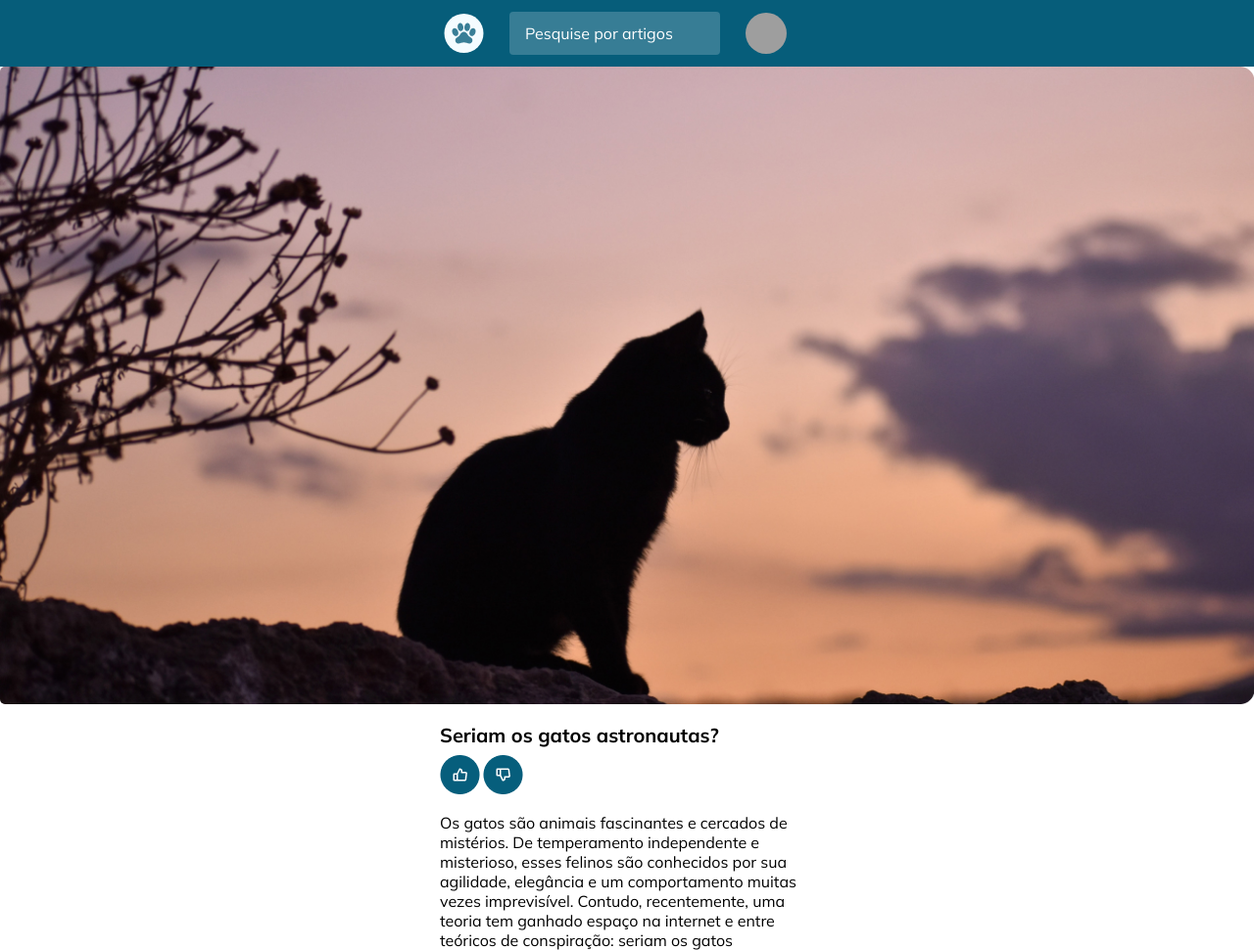
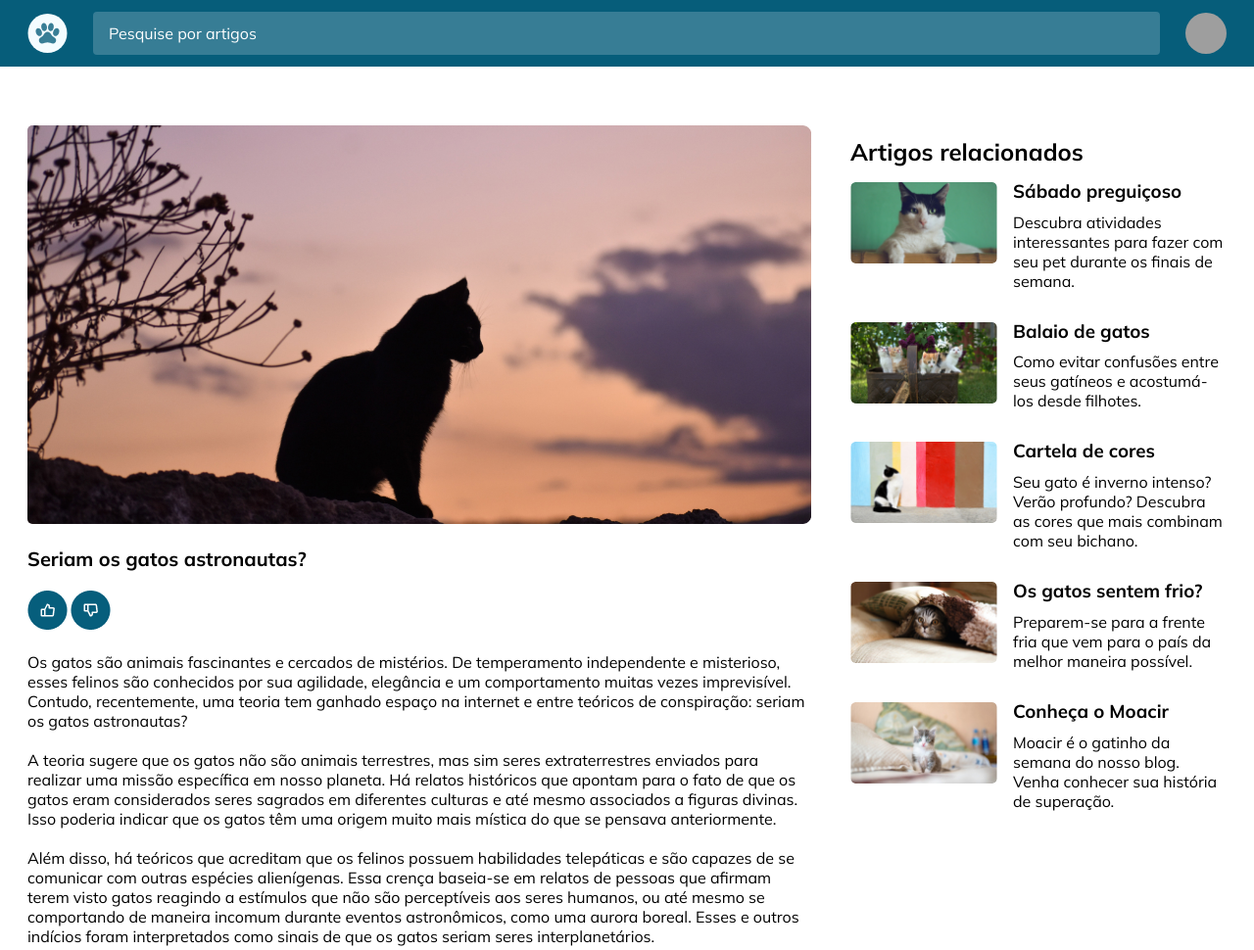
Before and after one commit to tiagobarross/CatBlog, a plain HTML site: page index.html in a window 1280 px wide. Shown: the top 970 px of the page at 98% size. Drawn offline with Linux system fonts and the light colour scheme; grey boxes are pictures that could not be loaded.

Commit message:
desktop responsive adjustments

```diff
--- a/index.html
+++ b/index.html
@@ -29,8 +29,8 @@
       </div>
     </header>
 
-    <img class="main-img" src="./assets/01.jpg" alt="">
     <main class="container">
+      <img src="./assets/01.jpg" alt="">
 
       <h1>Seriam os gatos astronautas?</h1>
 
--- a/style.css
+++ b/style.css
@@ -23,14 +23,14 @@ header{
   padding: 1.2rem 2.8rem;
 }
 
-aside img{
-  width: 100%;
-  height: auto;
-}
-.main-img{
+main img, aside img{
   width: 100%;
   height: auto;
   border-radius: 0.5rem;
+}
+
+main img{
+  margin-top: 2rem;
 }
 
 h3{
@@ -84,13 +84,13 @@ header .header-content{
 /* main */
 
 main h1{
-  margin-top: 1.6rem;
+  margin-top: 2rem;
 }
 
 button{
   all: unset;
 
-  transition: all .3s
+  transition: all .3s;
 }
 
 button:hover{
@@ -98,11 +98,11 @@ button:hover{
 }
 
 main .buttons{
-  margin-top: .8rem;
+
 }
 
 main p{
-  margin-top: 1.6rem;
+  margin-top: 2rem;
   font-size: 1.6rem;
 }
 
@@ -139,3 +139,60 @@ footer{
   font-size: 1.6rem;
   margin-top: 3.9rem;
 }
+
+@media (width > 58rem){
+  #page{
+    display: grid;
+    grid-template-areas:
+    "header header"
+    "main aside"
+    "footer footer";
+
+    gap: 4rem 4rem;
+  }
+
+  header .header-content,
+  .container{
+    max-width: initial;
+    margin-inline: initial;
+    padding: initial;
+  }
+
+  header{
+    grid-area: header;
+  }
+
+  header .header-content{
+    max-width: 121.6;
+    margin-inline: auto;
+  }
+
+  header form{
+    flex: 1;
+  }
+
+  header form input{
+    width: 100%;
+  }
+
+  main{
+    grid-area: main;
+  }
+
+  main.container{
+    max-width: 80rem;
+    margin-left: auto;
+  }
+
+  aside{
+    grid-area: aside;
+  }
+
+  aside.container{
+    max-width: 38.4rem;
+  }
+
+  footer{
+    grid-area: footer;
+  }
+}
```
